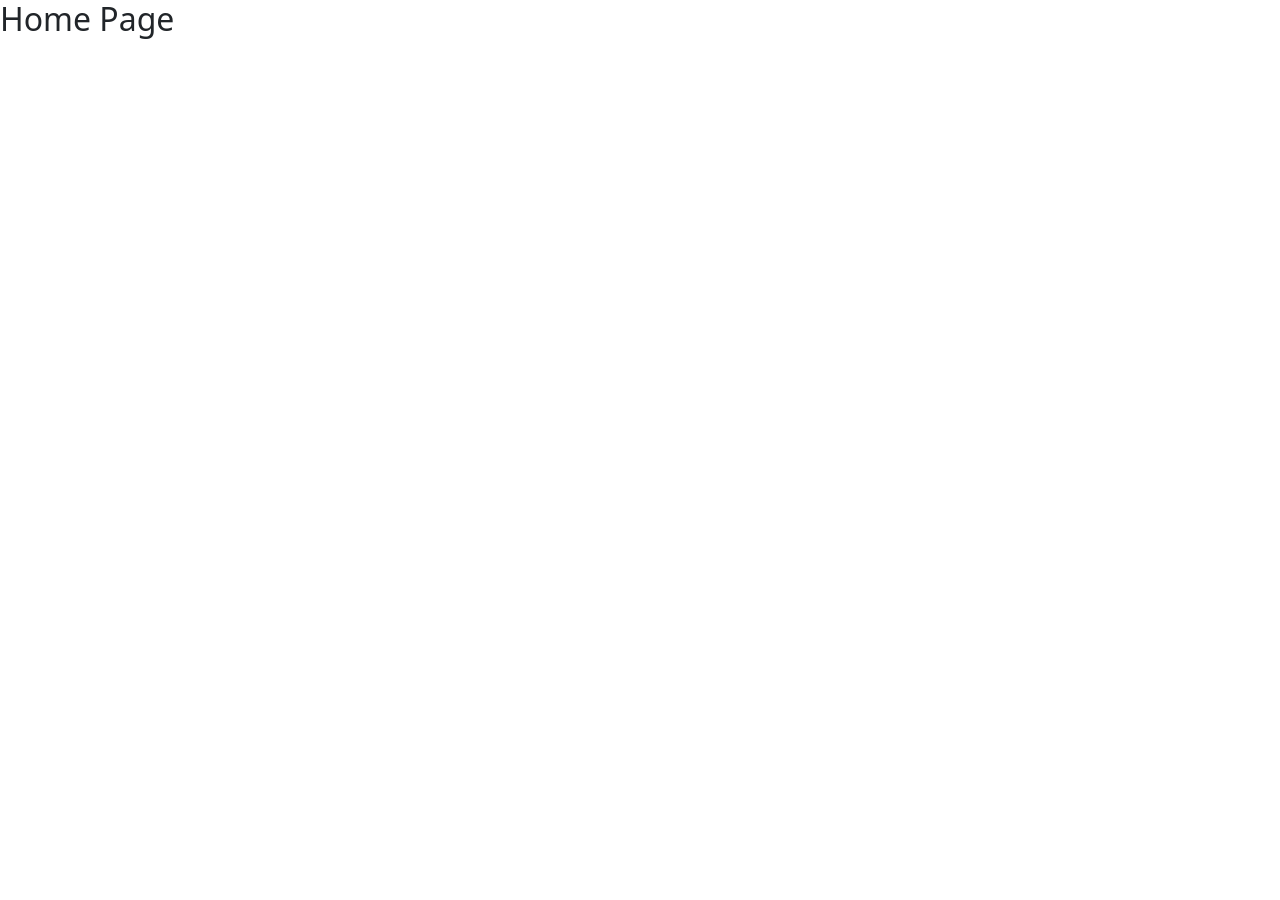
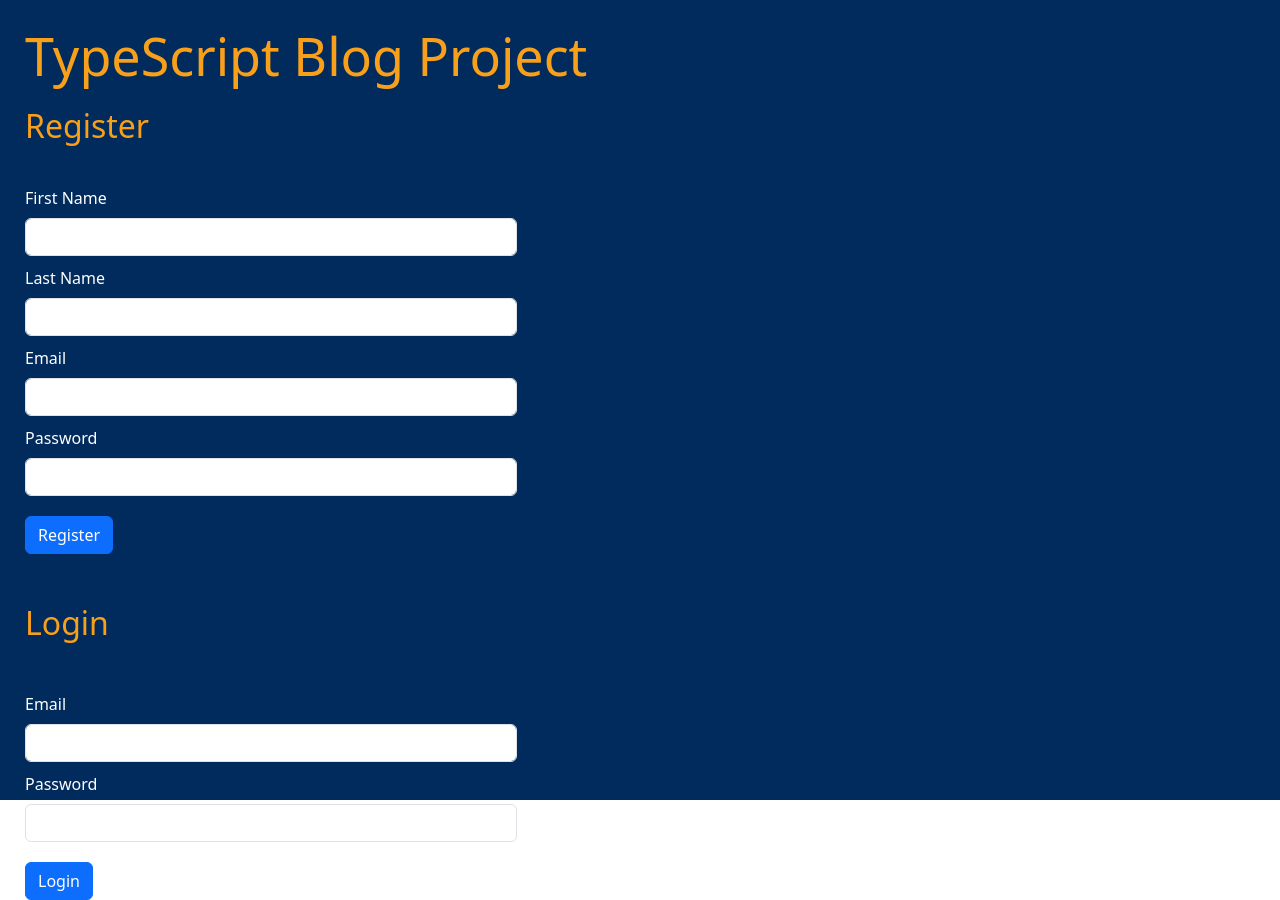
Before and after one commit to matthewgstillman/typescript-react-blog-project, a React (Create React App) app: page / in a window 1280 px wide. Before the commit the page ends 800 px from the top, so only its background shows below. Built offline with nearby package versions, Linux system fonts and the light colour scheme; no server answers.

Commit message:
User model updates

```diff
--- a/src/App.tsx
+++ b/src/App.tsx
@@ -1,37 +1,22 @@
 import React from 'react';
-import { BrowserRouter as Router, Routes, Route, Link } from 'react-router-dom';
+import { BrowserRouter as Router, Routes, Route } from 'react-router-dom';
 import LandingPage from './Components/LandingPage';
-import 'bootstrap/dist/css/bootstrap.min.css';
 import Blogs from './Components/Blogs';
 import CreateABlog from './Components/CreateABlog';
+import 'bootstrap/dist/css/bootstrap.min.css';
 
 const App: React.FC = () => {
   return (
     <Router>
       <div>
-        {/* <nav>
-          <ul>
-            <li>
-              <Link to="/">Home</Link>
-            </li>
-            <li>
-              <Link to="/landing">Landing Page</Link>
-            </li>
-          </ul>
-        </nav> */}
         <Routes>
-          <Route path="/landing" element={<LandingPage />} />
-          <Route path="/blogs" element={<Blogs />}/>
-          <Route path="/createablog" element={<CreateABlog />}/>
-          <Route path="/" element={<Home />} />
+          <Route path="/" element={<LandingPage />} />
+          <Route path="/blogs" element={<Blogs />} />
+          {/* <Route path="/createablog" element={<CreateABlog />} /> */}
         </Routes>
       </div>
     </Router>
   );
-}
-
-const Home = () => {
-  return <h2>Home Page</h2>;
-}
+};
 
 export default App;
--- a/src/Components/LandingPage.tsx
+++ b/src/Components/LandingPage.tsx
@@ -47,12 +47,19 @@ const LandingPage: React.FC = () => {
 
     const handleRegisterSubmit = async (e: React.FormEvent) => {
         e.preventDefault();
+        alert("In the register submit mode");
         try {
+            alert("Looking good so far");
             const response = await axios.post('http://localhost:3001/register', registerData);
             setUsers([...users, response.data]);
             setRegisterData({ firstName: '', lastName: '', email: '', password: '' });
         } catch (error) {
-            console.error('Error registering user: ', error);
+            alert("Error registering user");
+            if (axios.isAxiosError(error)) {
+                console.error('Axios error:', error.response?.data);
+            } else {
+                console.error('Error registering user: ', error);
+            }
         }
     };
 
```
Also changed, not shown: 2 other files (tests, documents, lock files or other folders).
